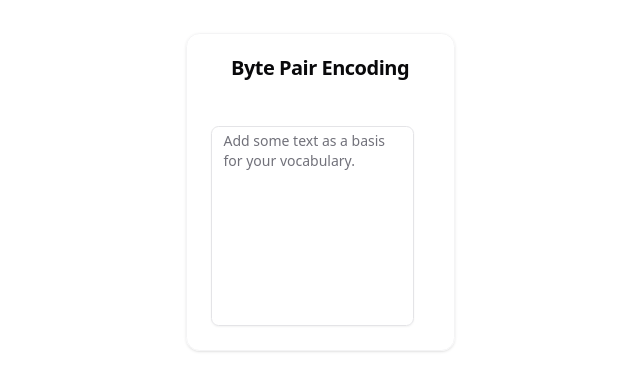
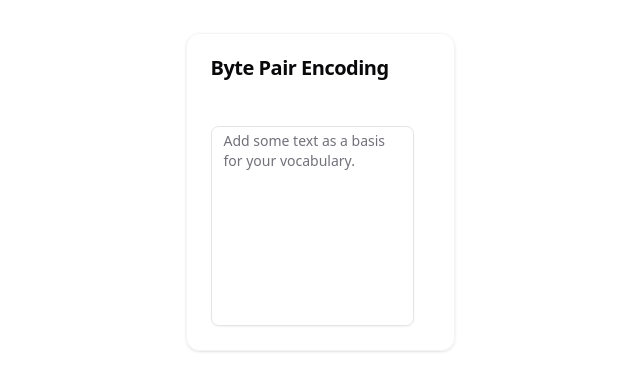
Before and after one commit to colecharb/byte-pair, a React (Vite) app: page / in a window 1280 px wide. Shown: the part 208-598 px from the top of the page, without its empty margins (320-960 px from the left). Built offline with nearby package versions, Linux system fonts and the light colour scheme.

Commit message:
fix(Card): adjusts CardHeader style

```diff
--- a/src/components/ui/card.tsx
+++ b/src/components/ui/card.tsx
@@ -19,7 +19,7 @@ function CardHeader({ className, ...props }: React.ComponentProps<'div'>) {
   return (
     <div
       data-slot='card-header'
-      className={cn('flex flex-col gap-1.5 p-6', className)}
+      className={cn('flex flex-row gap-1.5 p-6', className)}
       {...props}
     />
   );
```
